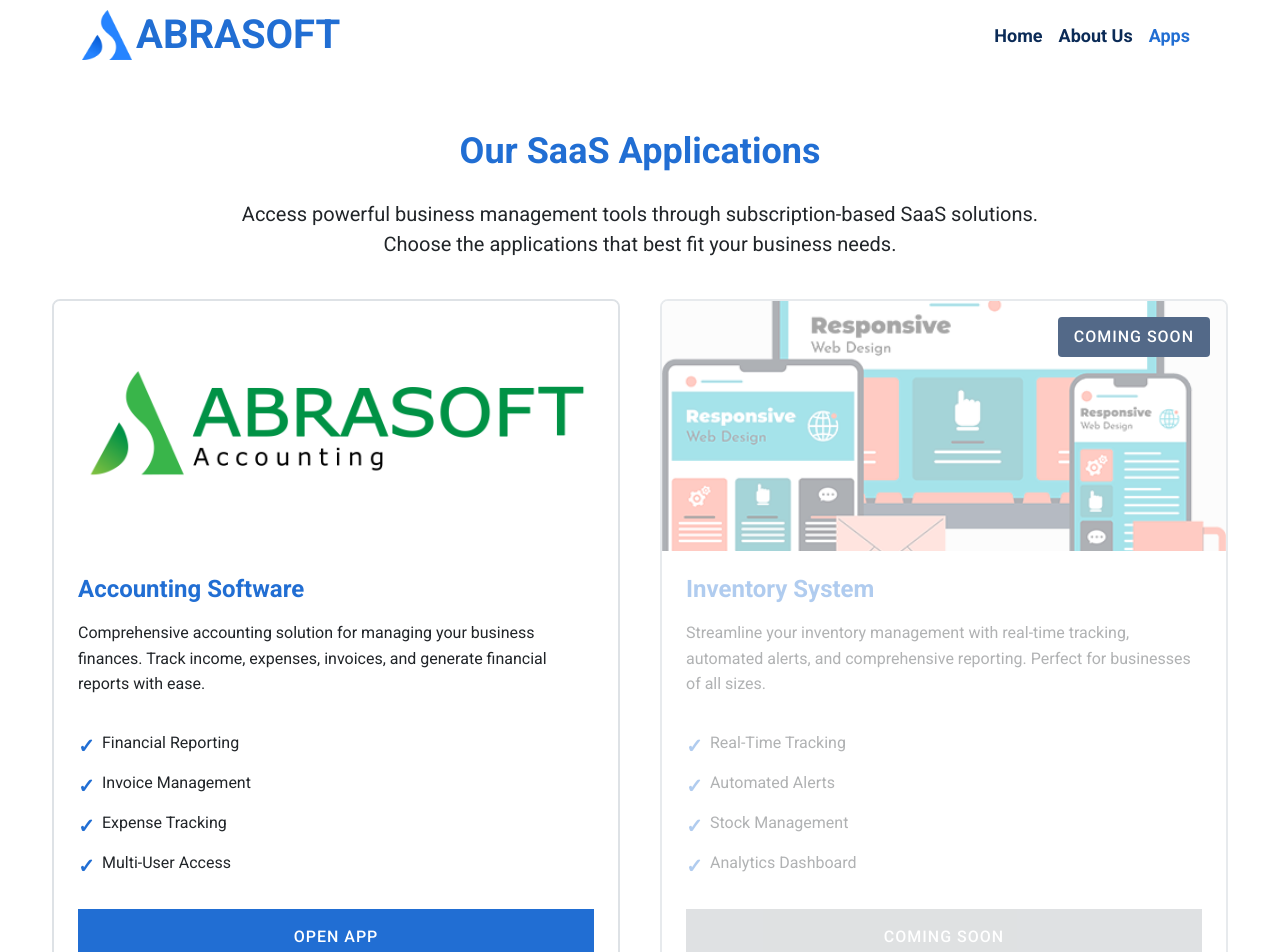
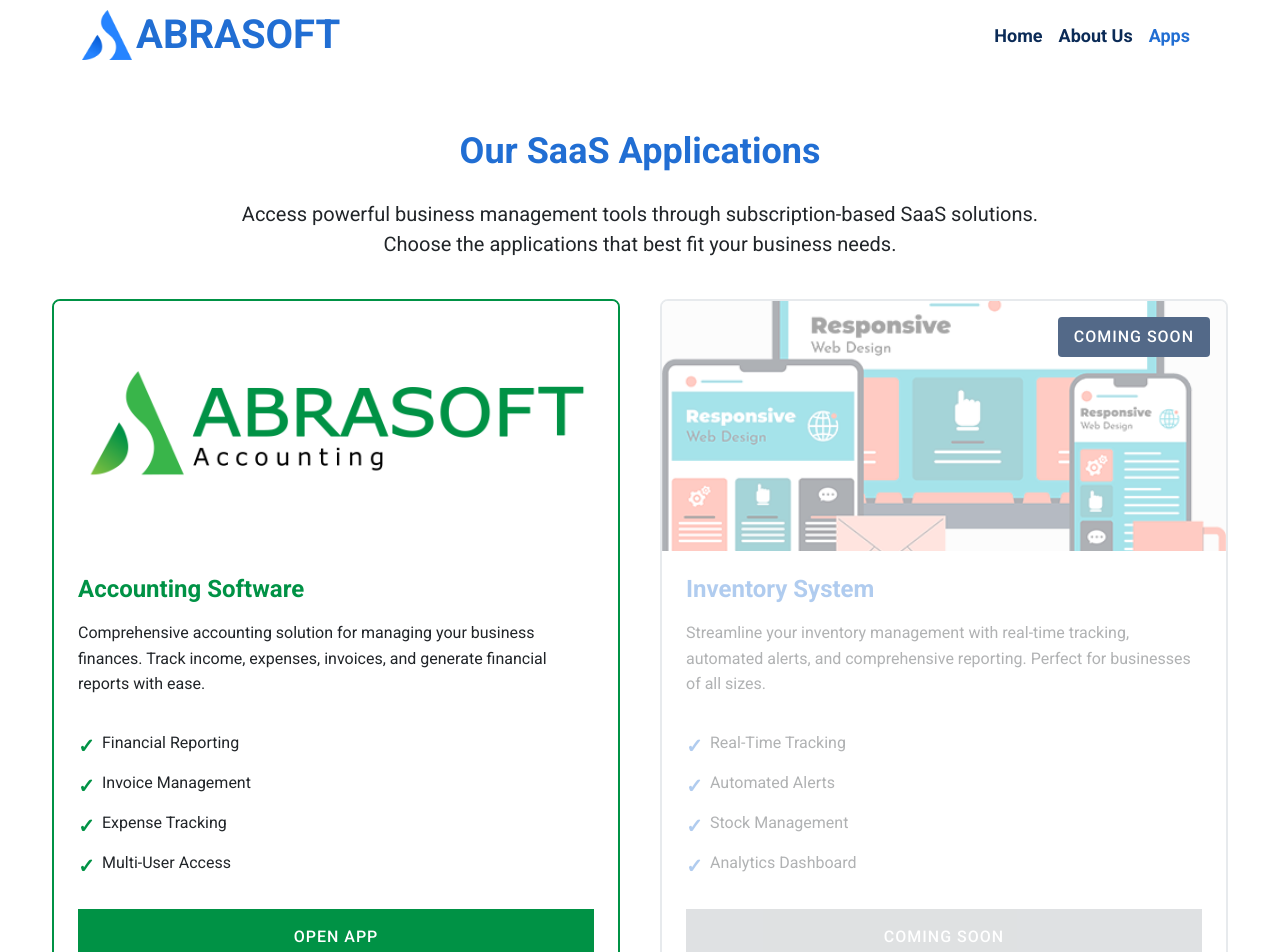
Before and after one commit to abraham28/abrasoft-website, a Next.js app: page /apps in a window 1280 px wide. Shown: the top 952 px of the page. Built offline with nearby package versions, Linux system fonts and the light colour scheme.

Commit message:
Add accounting card styles and update AppsShowcase and AppsSection components to incorporate new design elements for the accounting app. Enhance hover effects and color scheme for improved visual consistency.

```diff
--- a/app/(info-pages)/apps/components/AppsShowcase/AppsShowcase.module.scss
+++ b/app/(info-pages)/apps/components/AppsShowcase/AppsShowcase.module.scss
@@ -159,6 +159,40 @@
   }
 }
 
+.accountingCard {
+  border-color: #009245ff;
+
+  .appContent {
+    h2 {
+      color: #009245ff;
+    }
+  }
+
+  .features {
+    li {
+      &::before {
+        color: #009245ff;
+      }
+    }
+  }
+
+  .appButton {
+    background-color: #009245ff !important;
+    border-color: #009245ff !important;
+
+    &:hover,
+    &:focus {
+      background-color: #007a38 !important;
+      border-color: #007a38 !important;
+    }
+  }
+
+  &:hover {
+    border-color: #007a38;
+    box-shadow: 0 10px 30px rgb(0 146 69 / 20%);
+  }
+}
+
 .ctaSection {
   text-align: center;
   margin-top: calc(var(--gap-2xl));
--- a/app/(info-pages)/apps/components/AppsShowcase/index.tsx
+++ b/app/(info-pages)/apps/components/AppsShowcase/index.tsx
@@ -96,7 +96,7 @@ const AppsShowcase = () => {
               key={app.id}
               className={`${styles.appCard} ${
                 !app.isActive ? styles.comingSoon : ""
-              }`}
+              } ${app.id === "accounting" ? styles.accountingCard : ""}`}
             >
               <div className={styles.appImage}>
                 <Image
--- a/app/(info-pages)/components/AppsSection/AppsSection.module.scss
+++ b/app/(info-pages)/components/AppsSection/AppsSection.module.scss
@@ -135,3 +135,18 @@
     text-decoration: none;
   }
 }
+
+.accountingCard {
+  border-color: #009245ff;
+
+  .appContent {
+    h3 {
+      color: #009245ff;
+    }
+  }
+
+  &:hover {
+    border-color: #007a38;
+    box-shadow: 0 10px 30px rgb(0 146 69 / 20%);
+  }
+}
--- a/app/(info-pages)/components/AppsSection/index.tsx
+++ b/app/(info-pages)/components/AppsSection/index.tsx
@@ -67,7 +67,7 @@ const AppsSection = () => {
               key={app.id}
               className={`${styles.appCard} ${
                 !app.isActive ? styles.comingSoon : ""
-              }`}
+              } ${app.id === "accounting" ? styles.accountingCard : ""}`}
             >
               <div className={styles.appImage}>
                 <Image
```
